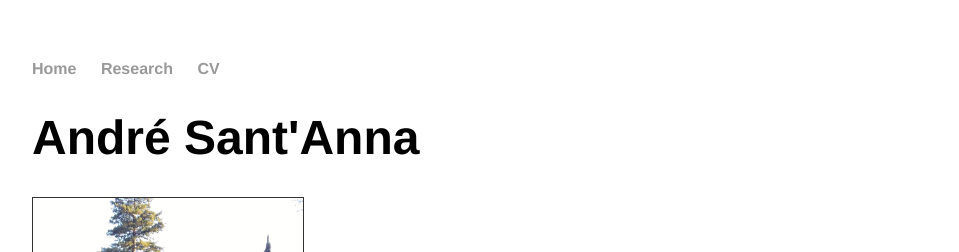
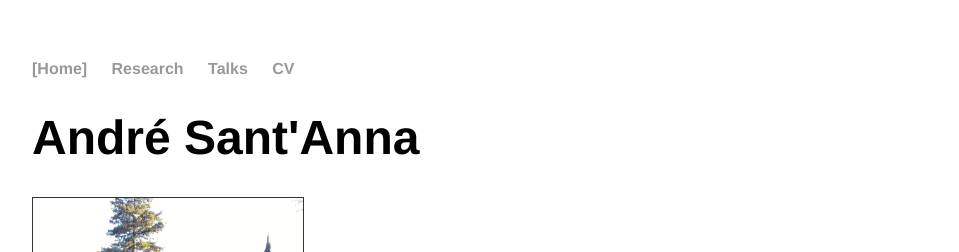
Before and after one commit to andresantanna/andresantanna.github.io, a Jekyll site: the page built from index.html, in a window 1280 px wide. Shown: the top 252 px of the page, without its empty margins (160-1119 px from the left). Built offline with Jekyll 4.4.1, drawn with Linux system fonts in a browser that asks for light colours; comment, search, counter and statistics services are not loaded.

Commit message:
Update default.html

```diff
--- a/_layouts/default.html
+++ b/_layouts/default.html
@@ -13,8 +13,9 @@
 		<body>
 			<nav>
 	    		<ul>
-	        		<li><a href="/">Home</a></li>
+	        		<li><a href="/">[Home]</a></li>
 		        	<li><a href="/research">Research</a></li>
+				<li><a href="/talks">Talks</a></li>
 	        		<li><a href="/cv">CV</a></li>
 
 	    		</ul>
```
